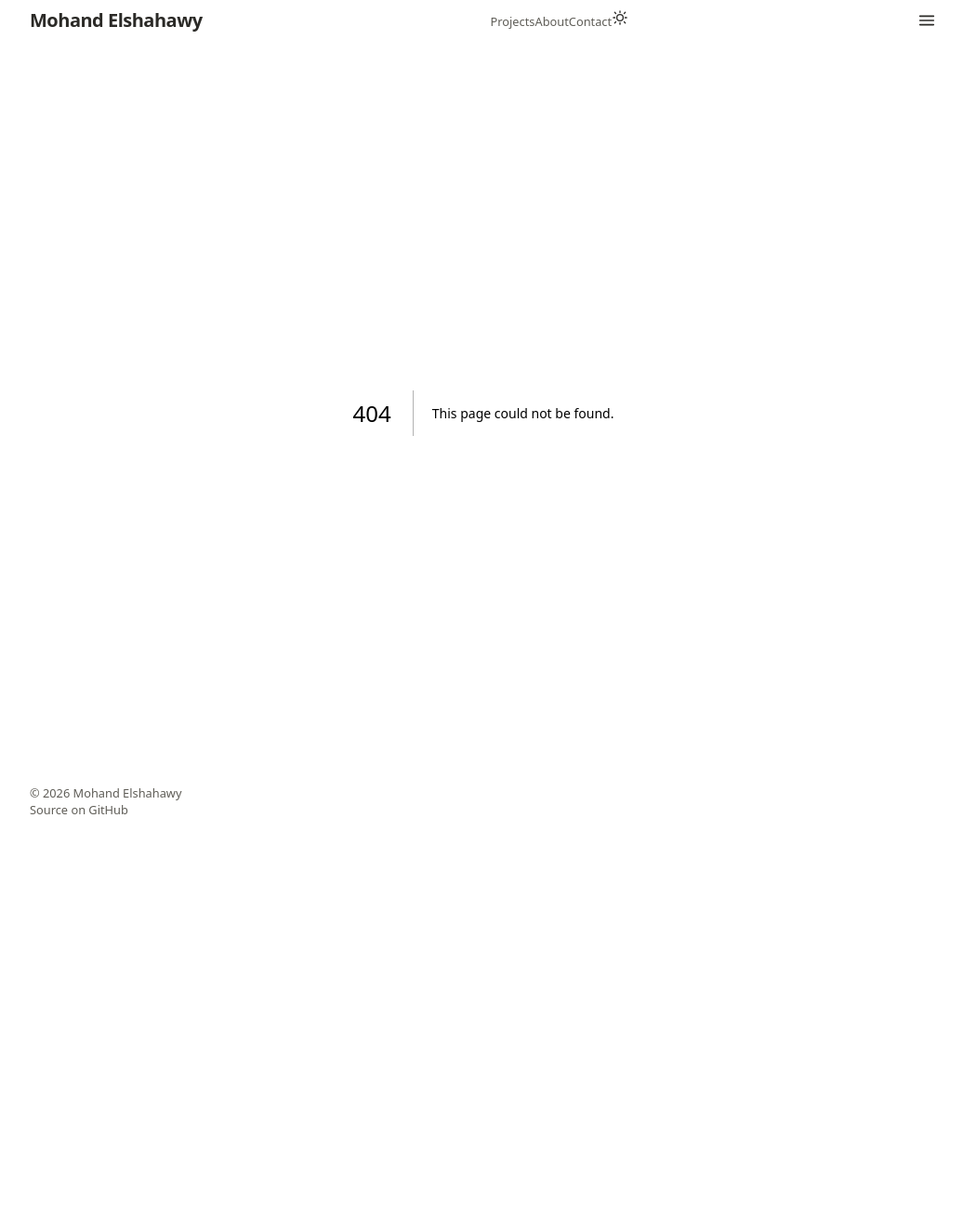
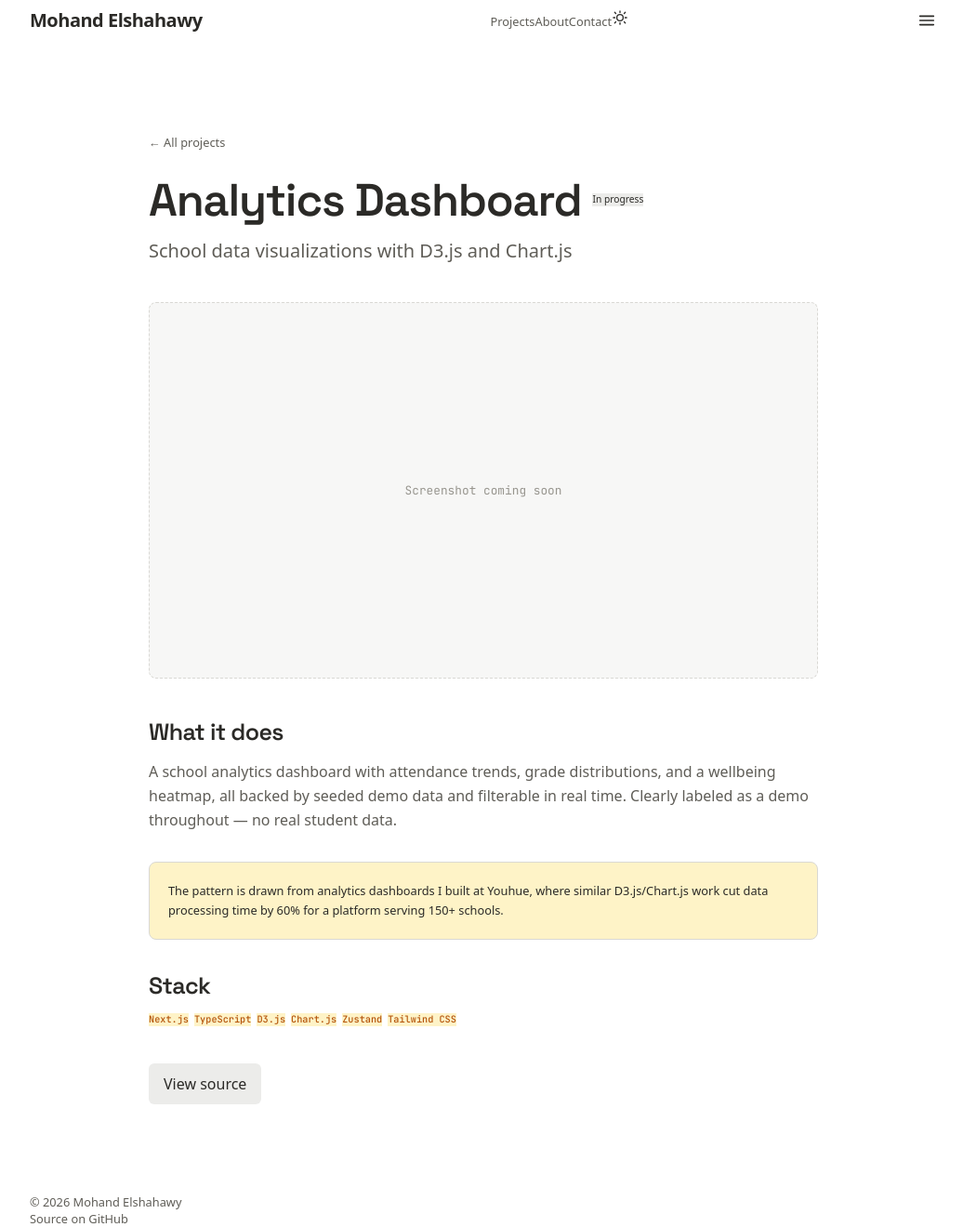
Before and after one commit to enghondaa/portfolio-hub, a Next.js app in the folder apps/hub/: page /projects/analytics in a window 1280 px wide. Before the commit this address had no page. Shown: the whole page at 93% size, without its empty margins (120-1156 px from the left). Before the commit the page ends 881 px from the top, so only its background shows below. Built offline with nearby package versions, Linux system fonts and the light colour scheme.

Commit message:
hub: projects index + case study pages

```diff
--- /dev/null
+++ b/apps/hub/src/app/projects/[slug]/page.tsx
@@ -0,0 +1,99 @@
+import type { Metadata } from "next";
+import { notFound } from "next/navigation";
+import Link from "next/link";
+import { Badge } from "@portfolio/ui";
+import { projects, getProject, REPO_URL } from "@/lib/projects";
+
+export function generateStaticParams() {
+  return projects.map((project) => ({ slug: project.slug }));
+}
+
+export function generateMetadata({
+  params,
+}: {
+  params: { slug: string };
+}): Metadata {
+  const project = getProject(params.slug);
+  if (!project) return {};
+  return {
+    title: project.title,
+    description: project.tagline,
+  };
+}
+
+export default function ProjectPage({ params }: { params: { slug: string } }) {
+  const project = getProject(params.slug);
+  if (!project) notFound();
+
+  return (
+    <div className="mx-auto max-w-3xl px-4 py-16 sm:px-6 sm:py-24">
+      <Link
+        href="/projects"
+        className="text-sm font-medium text-[var(--color-neutral-600)] hover:text-[var(--color-neutral-800)] focus-visible:outline-none focus-visible:ring-2 focus-visible:ring-[var(--color-accent)] rounded"
+      >
+        ← All projects
+      </Link>
+
+      <div className="mt-6 flex flex-wrap items-center gap-3">
+        <h1 className="font-[family-name:var(--font-heading)] text-3xl font-semibold tracking-tight text-[var(--color-neutral-800)] sm:text-4xl">
+          {project.title}
+        </h1>
+        <Badge tone={project.status === "live" ? "success" : "neutral"}>
+          {project.status === "live" ? "Live" : "In progress"}
+        </Badge>
+      </div>
+      <p className="mt-3 text-lg text-[var(--color-neutral-600)]">{project.tagline}</p>
+
+      <div className="mt-10 aspect-video w-full rounded-lg border border-dashed border-[var(--color-neutral-200)] bg-[var(--color-neutral-50)] flex items-center justify-center">
+        <p className="font-mono text-sm text-[var(--color-neutral-400)]">Screenshot coming soon</p>
+      </div>
+
+      <section className="mt-10">
+        <h2 className="font-[family-name:var(--font-heading)] text-xl font-semibold tracking-tight text-[var(--color-neutral-800)]">
+          What it does
+        </h2>
+        <p className="mt-3 leading-relaxed text-[var(--color-neutral-600)]">{project.problem}</p>
+      </section>
+
+      {project.realWorldNote && (
+        <section className="mt-8 rounded-lg border border-[var(--color-neutral-200)] bg-[var(--color-accent-soft)] p-5">
+          <p className="text-sm leading-relaxed text-[var(--color-neutral-800)]">{project.realWorldNote}</p>
+        </section>
+      )}
+
+      <section className="mt-8">
+        <h2 className="font-[family-name:var(--font-heading)] text-xl font-semibold tracking-tight text-[var(--color-neutral-800)]">
+          Stack
+        </h2>
+        <div className="mt-3 flex flex-wrap gap-1.5">
+          {project.stack.map((tech) => (
+            <Badge key={tech} tone="accent" className="font-mono text-xs">
+              {tech}
+            </Badge>
+          ))}
+        </div>
+      </section>
+
+      <div className="mt-10 flex flex-wrap gap-3">
+        {project.liveUrl && (
+          <a
+            href={project.liveUrl}
+            target="_blank"
+            rel="noopener noreferrer"
+            className="inline-flex h-11 items-center justify-center rounded-md bg-[var(--color-accent)] px-4 text-base font-medium text-[var(--color-neutral-0)] transition-colors duration-150 ease-out hover:opacity-90 focus-visible:outline-none focus-visible:ring-2 focus-visible:ring-[var(--color-accent)] focus-visible:ring-offset-2 focus-visible:ring-offset-[var(--color-neutral-0)]"
+          >
+            View live demo
+          </a>
+        )}
+        <a
+          href={`${REPO_URL}/tree/main/${project.repoPath}`}
+          target="_blank"
+          rel="noopener noreferrer"
+          className="inline-flex h-11 items-center justify-center rounded-md bg-[var(--color-neutral-100)] px-4 text-base font-medium text-[var(--color-neutral-800)] transition-colors duration-150 ease-out hover:bg-[var(--color-neutral-200)] focus-visible:outline-none focus-visible:ring-2 focus-visible:ring-[var(--color-accent)] focus-visible:ring-offset-2 focus-visible:ring-offset-[var(--color-neutral-0)]"
+        >
+          View source
+        </a>
+      </div>
+    </div>
+  );
+}
--- /dev/null
+++ b/apps/hub/src/app/projects/page.tsx
@@ -0,0 +1,57 @@
+import type { Metadata } from "next";
+import Link from "next/link";
+import { Card, CardHeader, CardTitle, CardDescription, CardContent, Badge } from "@portfolio/ui";
+import { projects } from "@/lib/projects";
+
+export const metadata: Metadata = {
+  title: "Projects",
+  description:
+    "Live demo apps proving a real MERN stack: a task board, an analytics dashboard, a component library, and a CMS site.",
+};
+
+export default function ProjectsPage() {
+  return (
+    <div className="mx-auto max-w-5xl px-4 py-16 sm:px-6 sm:py-24">
+      <p className="font-mono text-sm uppercase tracking-wide text-[var(--color-accent)]">
+        Projects
+      </p>
+      <h1 className="mt-3 font-[family-name:var(--font-heading)] text-3xl font-semibold tracking-tight text-[var(--color-neutral-800)] sm:text-4xl">
+        Four demos, one stack
+      </h1>
+      <p className="mt-4 max-w-2xl text-lg leading-relaxed text-[var(--color-neutral-600)]">
+        Each one is built to prove a specific claim from my resume. Some are
+        further along than others — status is labeled honestly on every
+        card, and every one links to real source code.
+      </p>
+
+      <div className="mt-12 grid gap-5 sm:grid-cols-2">
+        {projects.map((project) => (
+          <Link
+            key={project.slug}
+            href={`/projects/${project.slug}`}
+            className="block rounded-lg focus-visible:outline-none focus-visible:ring-2 focus-visible:ring-[var(--color-accent)]"
+          >
+            <Card className="h-full transition-colors hover:border-[var(--color-neutral-400)]">
+              <CardHeader className="flex flex-row items-start justify-between gap-3 space-y-0">
+                <CardTitle>{project.title}</CardTitle>
+                <Badge tone={project.status === "live" ? "success" : "neutral"}>
+                  {project.status === "live" ? "Live" : "In progress"}
+                </Badge>
+              </CardHeader>
+              <CardContent className="space-y-3">
+                <CardDescription>{project.tagline}</CardDescription>
+                <div className="flex flex-wrap gap-1.5">
+                  {project.stack.slice(0, 4).map((tech) => (
+                    <Badge key={tech} tone="neutral" className="font-mono text-xs">
+                      {tech}
+                    </Badge>
+                  ))}
+                </div>
+              </CardContent>
+            </Card>
+          </Link>
+        ))}
+      </div>
+    </div>
+  );
+}
--- /dev/null
+++ b/apps/hub/src/lib/projects.ts
@@ -0,0 +1,70 @@
+export type ProjectStatus = "live" | "in-progress";
+
+export interface Project {
+  slug: string;
+  title: string;
+  tagline: string;
+  /** What the demo actually is and what it proves. Factual, no invented numbers. */
+  problem: string;
+  stack: string[];
+  status: ProjectStatus;
+  /** Live demo URL, once deployed. */
+  liveUrl?: string;
+  /** Source folder in the monorepo — always real, always available. */
+  repoPath: string;
+  /** A real, verifiable result from paid work this demo's pattern is based on (optional). */
+  realWorldNote?: string;
+}
+
+export const REPO_URL = "https://github.com/enghondaa/portfolio-hub";
+
+export const projects: Project[] = [
+  {
+    slug: "taskboard",
+    title: "Task Board",
+    tagline: "MERN Kanban board with auth and a real REST API",
+    problem:
+      "A Kanban-style task board: React frontend, Express + MongoDB API, JWT auth with refresh tokens, drag-and-drop cards with optimistic updates, and a guest login that spins up a seeded demo account in one click.",
+    stack: ["React", "TypeScript", "Next.js", "Zustand", "Node.js", "Express.js", "MongoDB", "Mongoose"],
+    status: "in-progress",
+    repoPath: "apps/taskboard",
+  },
+  {
+    slug: "analytics",
+    title: "Analytics Dashboard",
+    tagline: "School data visualizations with D3.js and Chart.js",
+    problem:
+      "A school analytics dashboard with attendance trends, grade distributions, and a wellbeing heatmap, all backed by seeded demo data and filterable in real time. Clearly labeled as a demo throughout — no real student data.",
+    stack: ["Next.js", "TypeScript", "D3.js", "Chart.js", "Zustand", "Tailwind CSS"],
+    status: "in-progress",
+    repoPath: "apps/analytics",
+    realWorldNote:
+      "The pattern is drawn from analytics dashboards I built at Youhue, where similar D3.js/Chart.js work cut data processing time by 60% for a platform serving 150+ schools.",
+  },
+  {
+    slug: "component-library",
+    title: "Component Library",
+    tagline: "11 accessible components, tested and documented",
+    problem:
+      "A shared React component library: Button, Card, Input, Select, Modal, Tabs, Table, Badge, Navbar, Footer, and ThemeToggle. Every component has a keyboard-accessible implementation, a Jest + React Testing Library test, and a Storybook story in both light and dark themes. Every app in this monorepo is built on top of it.",
+    stack: ["React", "TypeScript", "Tailwind CSS", "Jest", "React Testing Library", "Storybook"],
+    status: "live",
+    repoPath: "packages/ui",
+  },
+  {
+    slug: "cms-demo",
+    title: "CMS Demo",
+    tagline: "MDX content site with zero-code-change publishing",
+    problem:
+      "An MDX-powered content site: drop a new .mdx file in and it publishes as a new article on rebuild, no code changes required. Includes tags, search, syntax highlighting, reading time, an RSS feed, and a sitemap.",
+    stack: ["Next.js", "TypeScript", "MDX", "Tailwind CSS"],
+    status: "in-progress",
+    repoPath: "apps/cms-demo",
+    realWorldNote:
+      "Builds on the same Next.js + content workflow I used leading a redesign at Bezoge.com that improved page load speed by 45%.",
+  },
+];
+
+export function getProject(slug: string): Project | undefined {
+  return projects.find((project) => project.slug === slug);
+}
```
